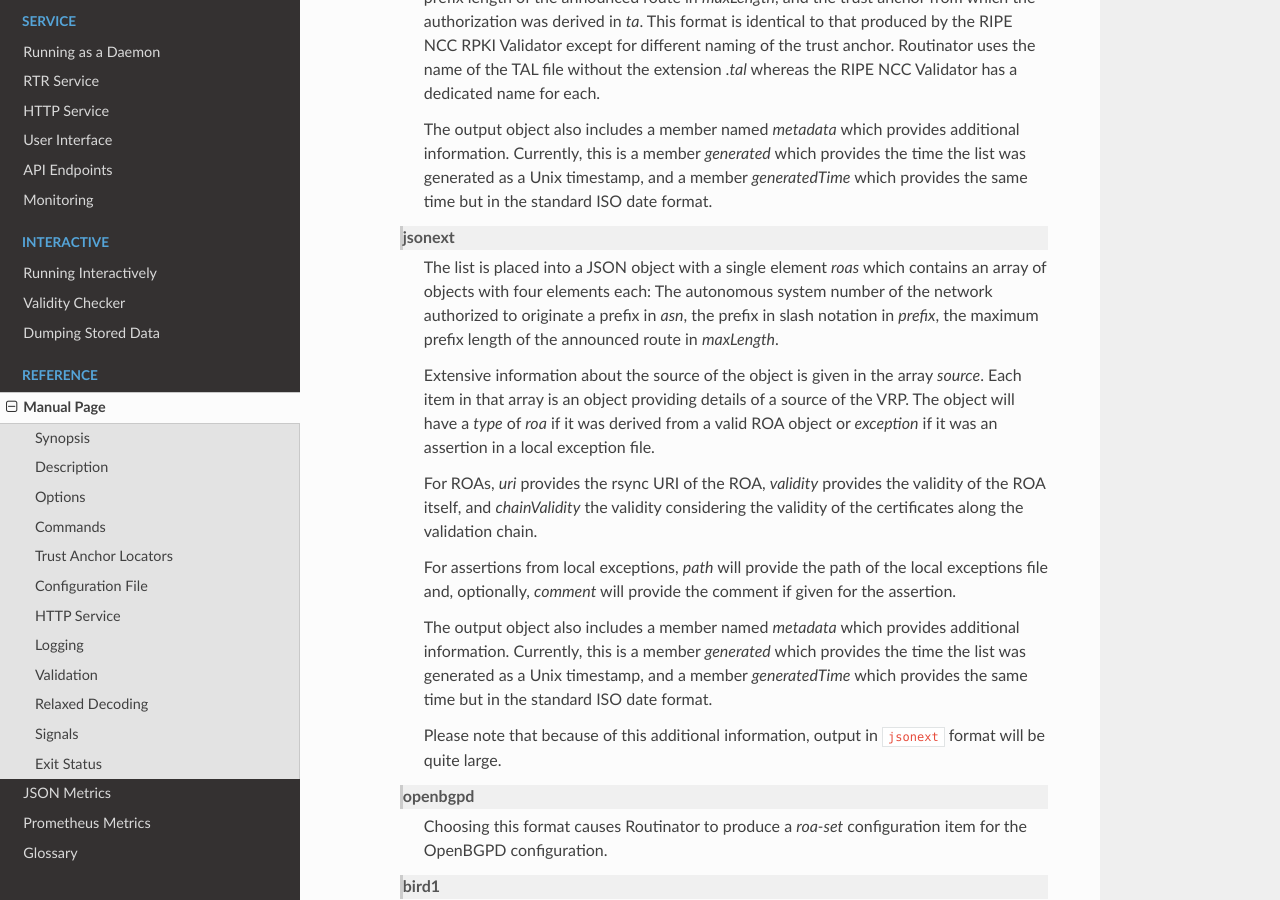
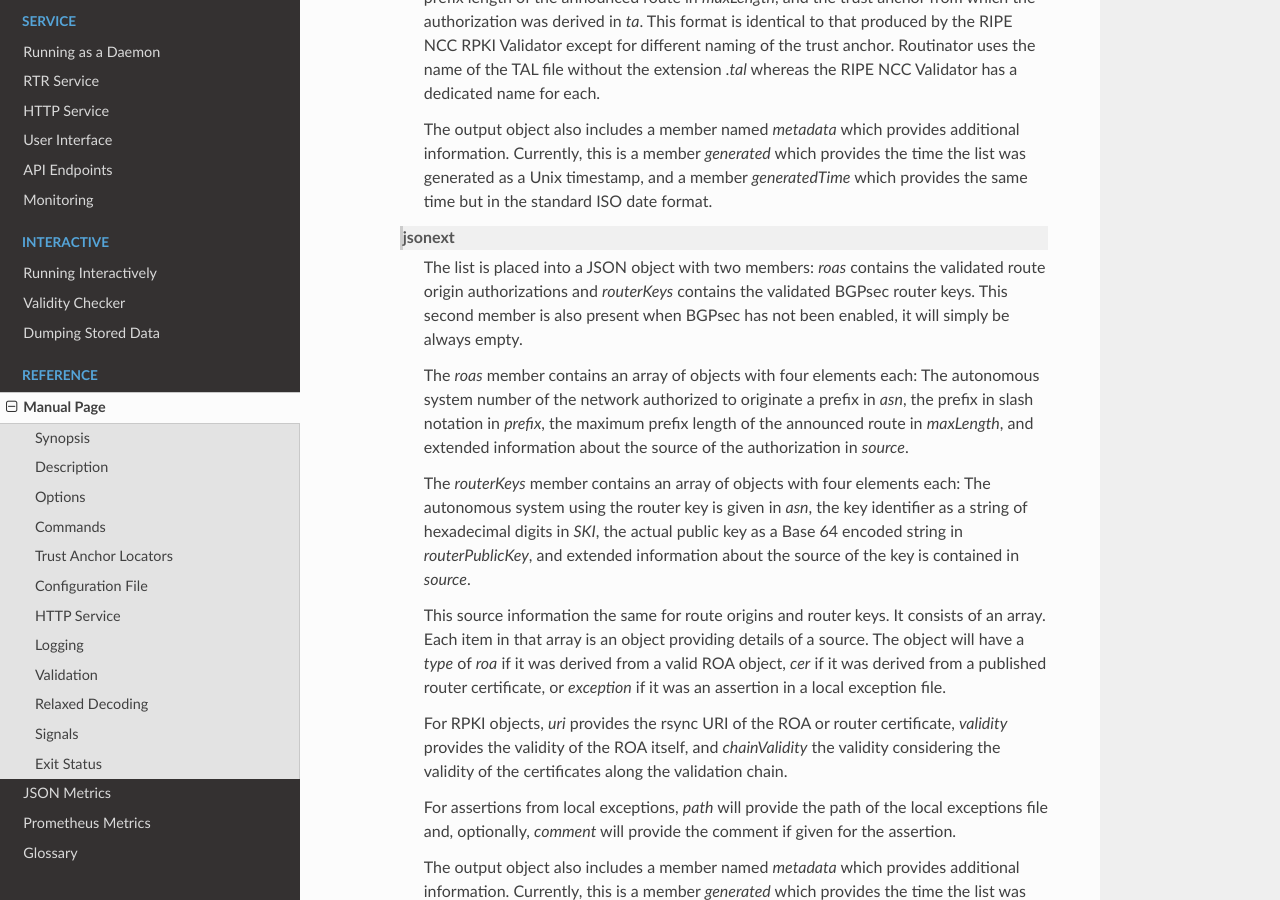
Before and after one commit to NLnetLabs/routinator, a Sphinx documentation site: the page built from doc/manual/source/manual-page.rst, in a window 1280 px wide and 900 px high, scrolled down 8582 px. Built offline with Sphinx 7.4.7 and the Read the Docs theme 2.0.0, drawn with Linux system fonts in a browser that asks for light colours.

Commit message:
Add changes to jsonext to man page.

```diff
--- a/doc/manual/source/manual-page.rst
+++ b/doc/manual/source/manual-page.rst
@@ -462,24 +462,41 @@ These can be requested by providing different commands on the command line.
                   format.
 
            jsonext
-                  The list is placed into a JSON object with a single element
-                  *roas* which contains an array of objects with four
+                  The list is placed into a JSON object with two members:
+                  *roas* contains the validated route origin
+                  authorizations and *routerKeys* contains the validated
+                  BGPsec router keys. This second member is also present when
+                  BGPsec has not been enabled, it will simply be always empty.
+
+                  The *roas* member contains an array of objects with four
                   elements each: The autonomous system number of the network
                   authorized to originate a prefix in *asn*, the prefix in
                   slash notation in *prefix*, the maximum prefix length of
-                  the announced route in *maxLength*.
+                  the announced route in *maxLength*, and extended
+                  information about the source of the authorization in
+                  *source*.
 
-                  Extensive information about the source of the object is
-                  given in the array *source*. Each item in that array is an
-                  object providing details of a source of the VRP. The object
-                  will have a *type* of *roa* if it was derived from a valid
-                  ROA object or *exception* if it was an assertion in a local
-                  exception file.
+                  The *routerKeys* member contains an array of objects with
+                  four elements each: The autonomous system using the router
+                  key is given in *asn*, the key identifier as a string of
+                  hexadecimal digits in *SKI*, the actual public key as a
+                  Base 64 encoded string in *routerPublicKey*, and extended
+                  information about the source of the key is contained in
+                  *source*.
 
-                  For ROAs, *uri* provides the rsync URI of the ROA,
-                  *validity* provides the validity of the ROA itself, and
-                  *chainValidity* the validity considering the validity of
-                  the certificates along the validation chain.
+                  This source information the same for route origins and
+                  router keys. It consists of an array. Each item in that
+                  array is an object providing details of a source.
+                  The object will have a *type* of *roa* if it was derived
+                  from a valid ROA object, *cer* if it was derived from
+                  a published router certificate, or *exception* if it was an
+                  assertion in a local exception file.
+
+                  For RPKI objects, *uri* provides the rsync URI of the ROA
+                  or router certificate, *validity* provides the validity of
+                  the ROA itself, and *chainValidity* the validity
+                  considering the validity of the certificates along the
+                  validation chain.
 
                   For  assertions from local exceptions, *path* will provide
                   the path of the local exceptions file and, optionally,
```
Also changed, not shown: 1 other file.
